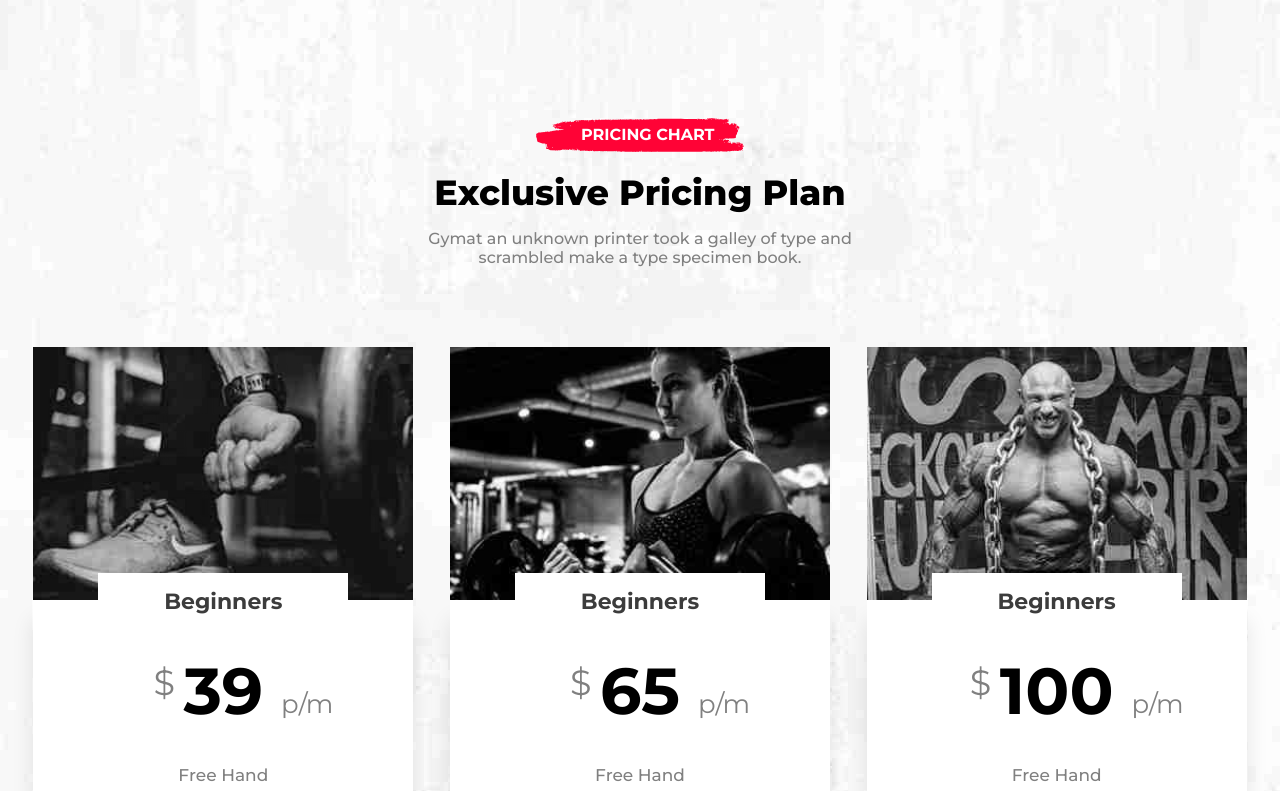
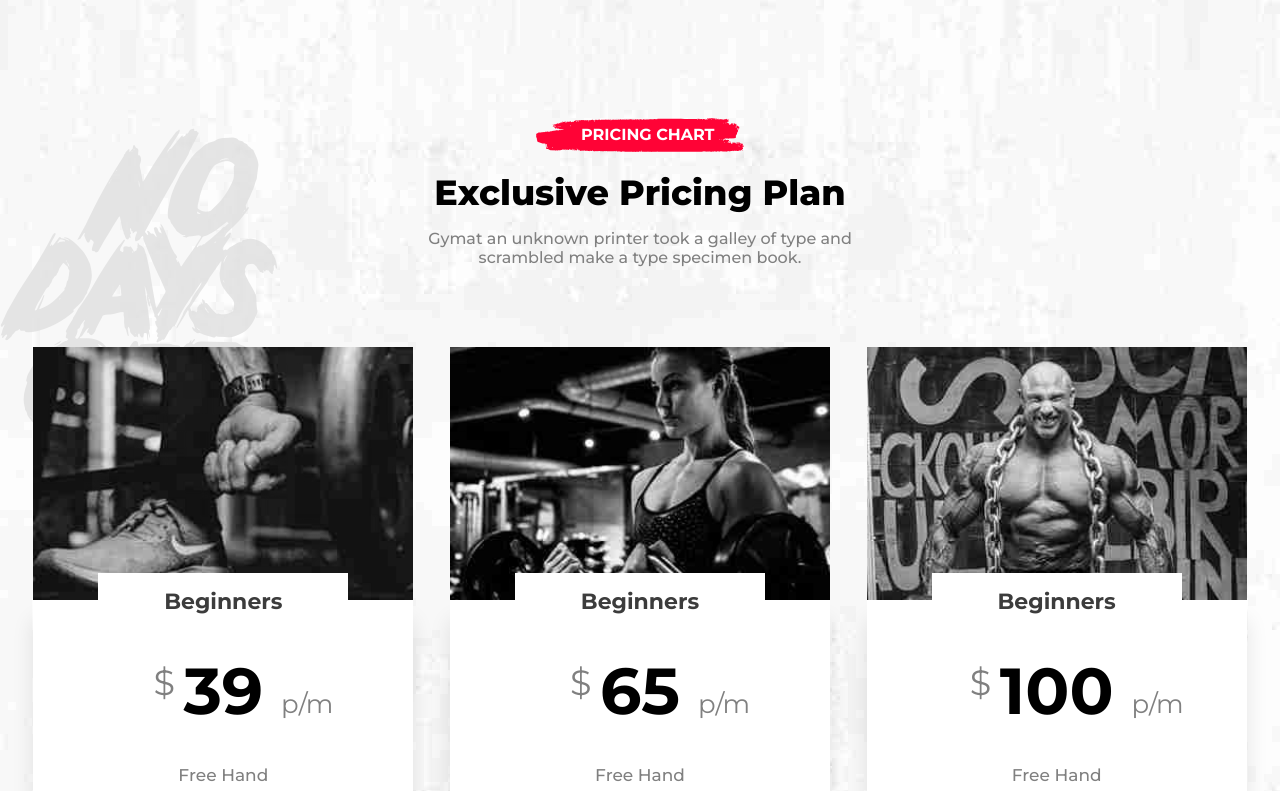
Before and after one commit to shreyash19-pixel/gym-app, a React (Create React App) app: page / in a window 1280 px wide. Shown: the part 6269-7060 px from the top of the page. Built offline with nearby package versions, Linux system fonts and the light colour scheme.

Commit message:
added-new-sec

```diff
--- a/src/styles/Pricing/index.jsx
+++ b/src/styles/Pricing/index.jsx
@@ -1,6 +1,7 @@
 import styled from "styled-components";
 import Pricebg from '../../assets/background.jpg'
-import BgShapeImg from '../../assets/bg-text.png'
+import BgShape1Img from '../../assets/bg-text.png'
+import BgShape2Img from '../../assets/bg-dumbell.png'
 
 export const PriceContainer = styled.div`
     width: 100%;
@@ -10,17 +11,27 @@ export const PriceContainer = styled.div`
     background-image: url(${Pricebg});
     position: relative;
 
-    /* &::before
+    &::before
     {
-        content: url(${BgShapeImg});
+        content: url(${BgShape1Img});
         position: absolute;
-        top:0;
+        top:130px;
         left:0;
-    } */
+        z-index: 0;
+    }
+
+    &::after
+    {
+        content: url(${BgShape2Img});
+        position: absolute;
+        bottom:0;
+        right:0;
+        z-index: 0;
+    }
 
     @media (max-width: 500px)
     {
-        padding: 50px 20px;
+        padding-inline: 20px;
     }
 `
 
@@ -29,6 +40,7 @@ export const PriceCardContainer = styled.div`
     grid-gap: 20px;
     grid-template-columns: 1fr 1fr 1fr;
     place-items: center;
+    z-index: 2;
 
     @media (max-width: 1000px)
     {
@@ -42,6 +54,7 @@ export const PricingCardWrap = styled.div`
     min-height: 400px;
     display: flex;
     flex-direction: column;
+
 `
 
 export const BeginnerWrap = styled.div`
--- a/src/views/Pricing/index.jsx
+++ b/src/views/Pricing/index.jsx
@@ -21,7 +21,7 @@ const Pricing = () => {
   return (
     <PriceContainer>
         <ClassesWrap coach = "true">
-            <HeadingWrap>
+            <HeadingWrap style={{zIndex: "2"}}>
                 <HeroImgWrap>
                     <HeroDesignImg src = {PricingTitleImg} />
                     <CoachesHeadingText>
```
